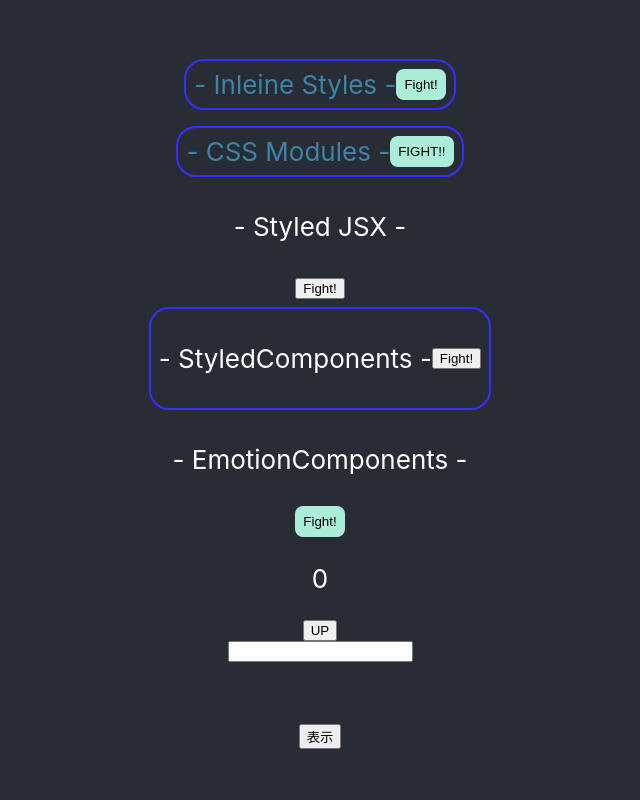
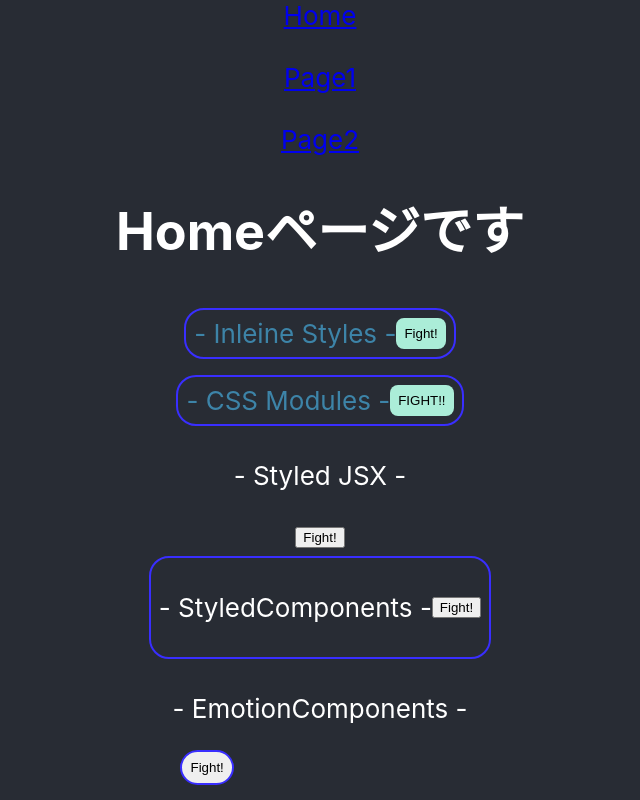
Before and after one commit to Yolobuil/jkproject, a React (Create React App) app: page / in a window 1280 px wide. Shown: the top 800 px of the page, without its empty margins (320-960 px from the left). Built offline with nearby package versions, Linux system fonts and the light colour scheme.

Commit message:
react-router-domルーティングについて

```diff
--- a/package.json
+++ b/package.json
@@ -15,6 +15,7 @@
     "node-sass": "5.0.0",
     "react": "^17.0.2",
     "react-dom": "^17.0.2",
+    "react-router-dom": "^5.3.0",
     "react-scripts": "4.0.3",
     "styled-components": "^5.3.1",
     "styled-jsx": "^4.0.1",
@@ -46,6 +47,7 @@
     ]
   },
   "devDependencies": {
+    "@types/react-router-dom": "^5.3.0",
     "@types/styled-components": "^5.1.14"
   }
 }
--- a/src/App.tsx
+++ b/src/App.tsx
@@ -6,6 +6,10 @@
 import { StyledJsx } from './components/StyledJsx';
 import { StyledComponents } from './components/StyledComponents';
 import { Emotion } from './components/Emotion'
+import { Home } from './Home'
+import { Page1} from './Page1'
+import { Page2 } from './Page2'
+import { BrowserRouter, Link, Switch , Route} from 'react-router-dom'
 
 function App() {
    const [count,setCount] = useState(0);
@@ -42,7 +46,24 @@
 
   return (
     <div className="App">
+
       <header className="App-header">
+        {/* react-routerのルーティング機能を機能させる */}
+        <BrowserRouter>
+        <Link to="/">Home</Link>
+        <br/>
+        <Link to="/page1">Page1</Link>
+        <br/>
+        <Link to="/page2">Page2</Link>
+
+
+
+         <Switch>
+<Route exact path='/'><Home /></Route>
+<Route path='/page1'> <Page1 /></Route>
+<Route path='/page2'> <Page2 /></Route>
+         </Switch>
+      </BrowserRouter>
         <InlineStyle />
         <CssModules />
         <StyledJsx />
--- /dev/null
+++ b/src/Home.tsx
@@ -0,0 +1,6 @@
+export const Home = () => {
+
+  return(
+    <h1>Homeページです</h1>
+  )
+}
--- /dev/null
+++ b/src/Page1.tsx
@@ -0,0 +1,6 @@
+export const Page1 = () => {
+
+  return(
+    <h1>Page1ページです</h1>
+  )
+}
--- /dev/null
+++ b/src/Page2.tsx
@@ -0,0 +1,6 @@
+export const Page2 = () => {
+
+  return(
+    <h1>Page2ページです</h1>
+  )
+}
--- a/src/components/Emotion.tsx
+++ b/src/components/Emotion.tsx
@@ -21,15 +21,13 @@
   })
 
 const SButton = styled.button`
-   background-color: #abedd8;
-  border: none;
+  border: solid 2px #392eff;
+  border-radius: 20px;
   padding: 8px;
-  border-radius: 8px;
-  &:hover {
-    background-color: #46cdcf;
-    color: #fff;
-    cursor: pointer;
-  }
+  margin: 8px;
+  display: flex;
+  justify-content: space-arround;
+  align-items: center;
 `
 
 return(
```
Also changed, not shown: メモ.txt, 2 other files (tests, documents, lock files or other folders).
